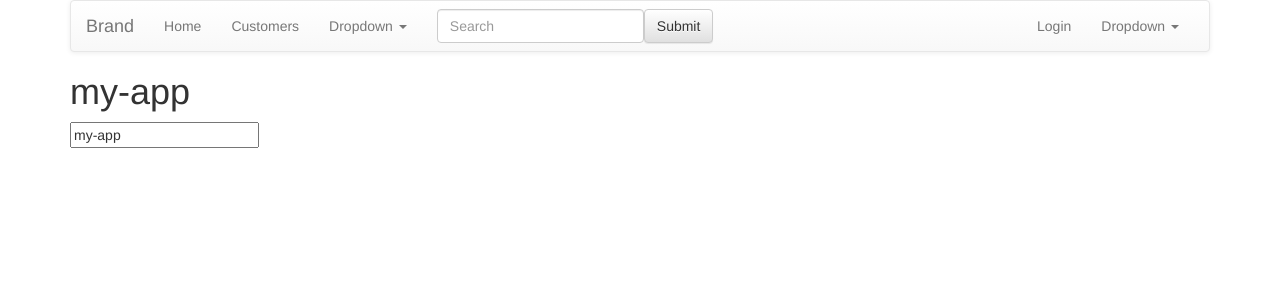
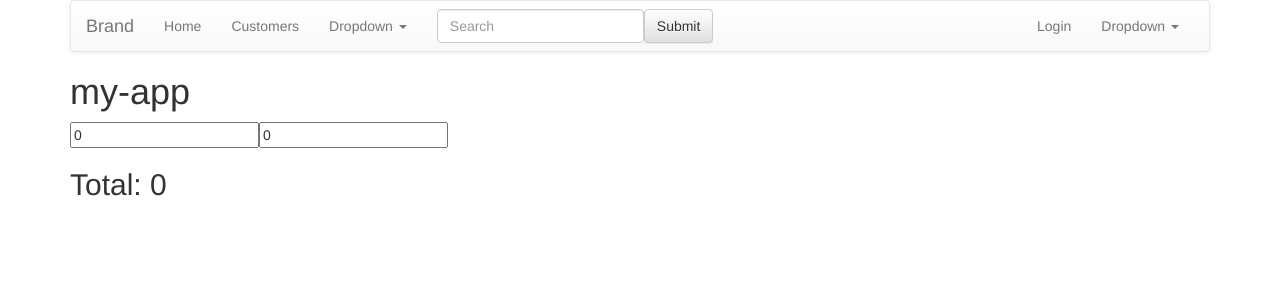
Before and after one commit to PradipH31/CIBT_Notes_Angular_Part1, an Angular app: page / in a window 1280 px wide. Shown: the top 300 px of the page. Built offline with nearby package versions, Linux system fonts and the light colour scheme.

Commit message:
Created simple calculator using reactive form

```diff
--- a/src/app/app.component.html
+++ b/src/app/app.component.html
@@ -3,6 +3,10 @@
     {{title}}
 </h1>
 <form action="">
-    <input type="text" name="name" [(ngModel)]="title">
+    <input type="text" name="price" [(ngModel)]="price">
+    <input type="text" name="quantity" [(ngModel)]="quantity">
+    <h2>
+        Total: {{price * quantity}}
+    </h2>
 </form>
 <router-outlet></router-outlet>
--- a/src/app/app.component.ts
+++ b/src/app/app.component.ts
@@ -11,6 +11,8 @@ export class AppComponent {
   colors = ['red', 'green', 'blue'];
   show = true;
   dataAction = 'Hide';
+  price = 0;
+  quantity = 0;
   showMessage($event) {
     this.name = 'You clicked on ' + $event.toElement.innerHTML;
   }
```
